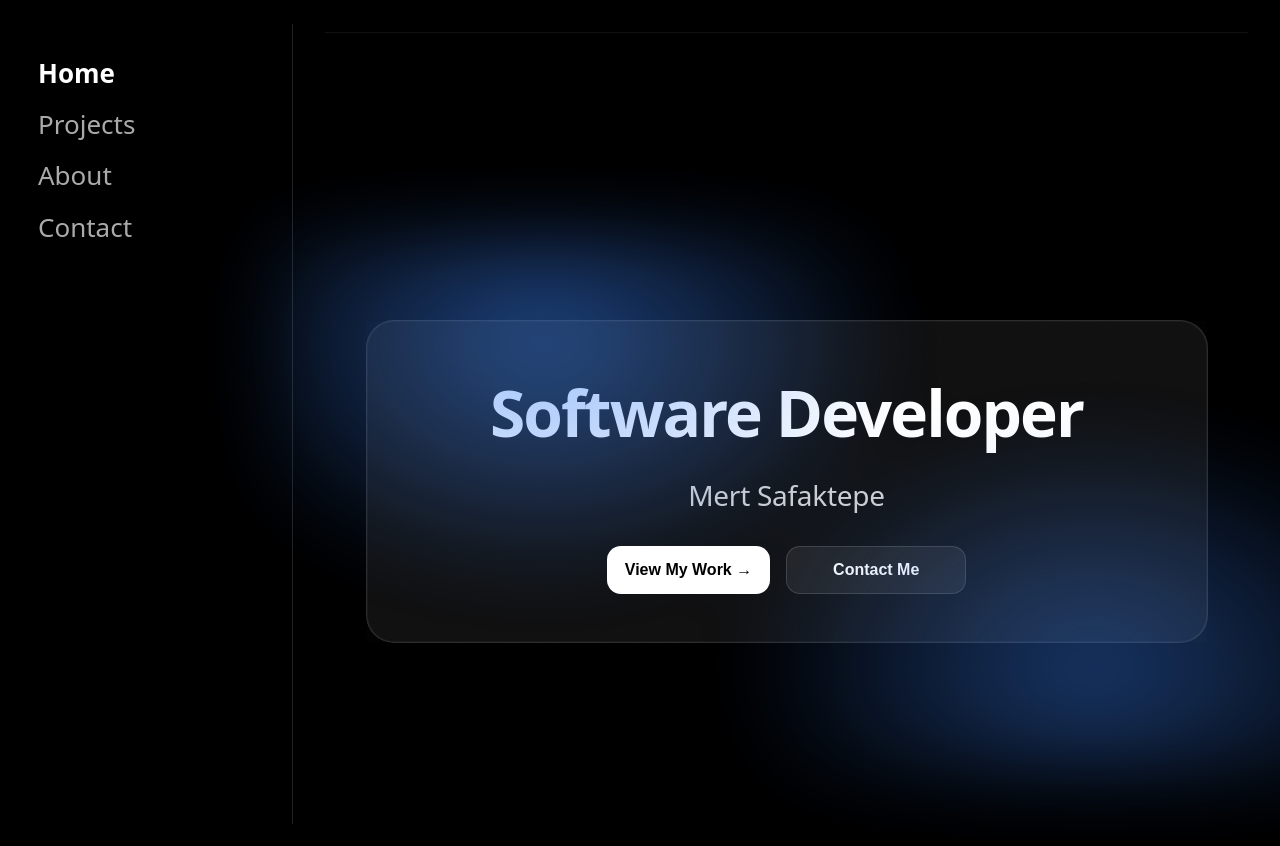
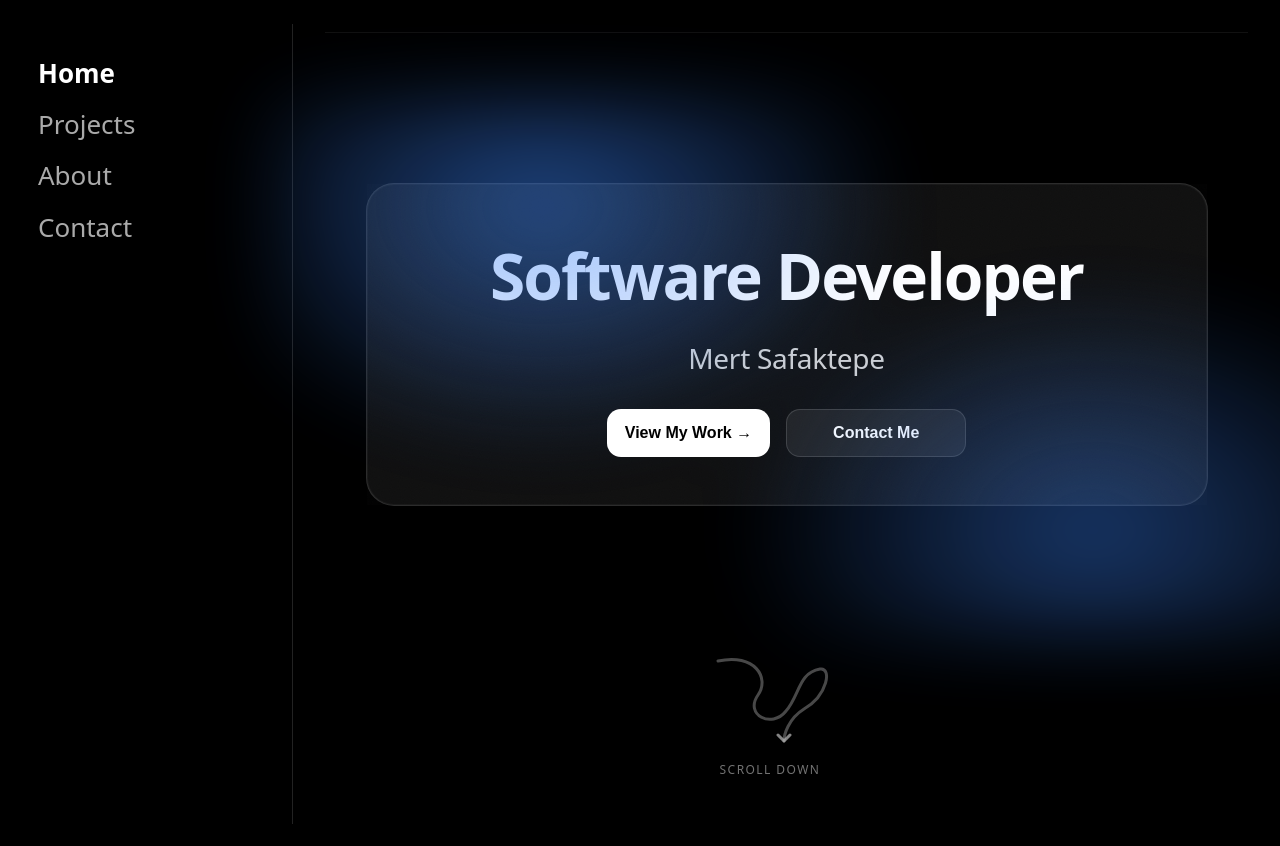
Before and after one commit to safaktepe/portfoliowebsite, a React (Vite) app: page /#home in a window 1280 px wide. Shown: the top 846 px of the page. Built offline with nearby package versions, Linux system fonts and the light colour scheme.

Commit message:
Add animated scroll hint to home section

```diff
--- a/src/sections/HomeSection.tsx
+++ b/src/sections/HomeSection.tsx
@@ -1,9 +1,11 @@
 import { useEffect, useState } from "react";
 import { smoothScrollTo } from "../lib/smoothScrollTo";
 import "../styles/home.css";
+import "../styles/scrollHint.css";
 
 export function HomeSection() {
   const [isVisible, setIsVisible] = useState(false);
+  const [contentReady, setContentReady] = useState(false);
 
   useEffect(() => {
     const prefersReducedMotion =
@@ -11,11 +13,17 @@ export function HomeSection() {
 
     if (prefersReducedMotion) {
       setIsVisible(true);
+      setContentReady(true);
       return;
     }
 
-    const t = window.setTimeout(() => setIsVisible(true), 480);
-    return () => window.clearTimeout(t);
+    const cardTimer = window.setTimeout(() => setIsVisible(true), 480);
+    const contentTimer = window.setTimeout(() => setContentReady(true), 660);
+
+    return () => {
+      window.clearTimeout(cardTimer);
+      window.clearTimeout(contentTimer);
+    };
   }, []);
 
   function scrollToSection(id: string) {
@@ -39,10 +47,15 @@ export function HomeSection() {
   return (
     <section id="home" className="homeSection">
       <div className={`heroCard ${isVisible ? "isVisible" : ""}`}>
-        <h1 className="heroTitle">Software Developer</h1>
-        <p className="heroSubtitle">Mert Safaktepe</p>
+        <h1 className={`heroTitle ${contentReady ? "contentVisible" : ""}`}>
+          Software Developer
+        </h1>
 
-        <div className="heroActions">
+        <p className={`heroSubtitle ${contentReady ? "contentVisible" : ""}`}>
+          Mert Safaktepe
+        </p>
+
+        <div className={`heroActions ${contentReady ? "contentVisible" : ""}`}>
           <button
             type="button"
             className="primaryBtn"
@@ -60,6 +73,29 @@ export function HomeSection() {
           </button>
         </div>
       </div>
+
+      <div className="scrollHint" aria-hidden="true">
+        <svg
+          width="140"
+          height="110"
+          viewBox="0 0 140 110"
+          fill="none"
+          xmlns="http://www.w3.org/2000/svg"
+        >
+          <path
+            className="scrollPath"
+            d="M18 18
+               C 55 10, 70 35, 58 52
+               C 44 72, 72 86, 86 68
+               C 100 52, 98 30, 120 26
+               C 132 24, 128 52, 104 66
+               C 88 76, 84 92, 84 98"
+          />
+          <path className="scrollArrow" d="M78 92 L84 98 L90 92" />
+        </svg>
+
+        <span className="scrollText">Scroll down</span>
+      </div>
     </section>
   );
 }
--- a/src/styles/home.css
+++ b/src/styles/home.css
@@ -30,8 +30,10 @@
 
     position: relative;
     overflow: visible;
-    margin-top: -48px;
+    margin-top: -322px;
   }
+
+
 
   .heroCard::before {
     content: "";
@@ -205,3 +207,85 @@
     opacity: 0.9;
     transform: scale(1);
   }
+
+
+  .scrollHint {
+    position: absolute;
+    bottom: 32px;
+    left: 50%;
+    transform: translateX(-50%);
+
+    display: flex;
+    flex-direction: column;
+    align-items: center;
+    gap: 8px;
+
+    opacity: 0.75;
+    pointer-events: none;
+    bottom: 16px;
+  }
+
+  .scrollPath {
+    stroke-dasharray: 320;
+    stroke-dashoffset: 320;
+    animation: drawPath 2.4s ease-in-out infinite;
+  }
+
+  .scrollArrow {
+    stroke-dasharray: 60;
+    stroke-dashoffset: 60;
+    animation: drawArrow 2.4s ease-in-out infinite;
+  }
+
+
+/* drawing effect */
+.scrollPath {
+  stroke-dasharray: 180;
+  stroke-dashoffset: 180;
+  animation: drawPath 2.2s ease-in-out infinite;
+}
+
+.scrollArrow {
+  stroke-dasharray: 40;
+  stroke-dashoffset: 40;
+  animation: drawArrow 2.2s ease-in-out infinite;
+}
+
+@keyframes drawPath {
+  0% {
+    stroke-dashoffset: 320;
+    opacity: 0;
+  }
+  30% {
+    opacity: 1;
+  }
+  60% {
+    stroke-dashoffset: 0;
+  }
+  100% {
+    opacity: 0;
+  }
+}
+
+@keyframes drawArrow {
+  0%,
+  40% {
+    stroke-dashoffset: 60;
+    opacity: 0;
+  }
+  60% {
+    opacity: 1;
+  }
+  100% {
+    stroke-dashoffset: 0;
+    opacity: 0;
+  }
+}
+
+
+  .scrollText {
+    font-size: 12px;
+    letter-spacing: 0.12em;
+    text-transform: uppercase;
+    color: rgba(255, 255, 255, 0.6);
+  }
--- /dev/null
+++ b/src/styles/scrollHint.css
@@ -0,0 +1,84 @@
+:root {
+    --sidebar-width: 260px;
+  }
+
+  .scrollHint {
+    position: fixed;
+    left: calc(var(--sidebar-width) + (100vw - var(--sidebar-width)) / 2);
+    bottom: 22px;
+    transform: translateX(-50%);
+
+    display: flex;
+    flex-direction: column;
+    align-items: center;
+    gap: 8px;
+
+    opacity: 0.75;
+    pointer-events: none;
+    z-index: 50;
+  }
+
+  @media (max-width: 900px) {
+    .scrollHint {
+      left: 50%;
+    }
+  }
+
+  .scrollPath,
+  .scrollArrow {
+    stroke: rgba(255, 255, 255, 0.7);
+    stroke-width: 3;
+    fill: none;
+    stroke-linecap: round;
+    stroke-linejoin: round;
+  }
+
+  .scrollPath {
+    stroke-dasharray: 320;
+    stroke-dashoffset: 320;
+    animation: drawPath 2.4s ease-in-out infinite;
+  }
+
+  .scrollArrow {
+    stroke-dasharray: 60;
+    stroke-dashoffset: 60;
+    animation: drawArrow 2.4s ease-in-out infinite;
+  }
+
+  .scrollText {
+    font-size: 12px;
+    letter-spacing: 0.12em;
+    text-transform: uppercase;
+    color: rgba(255, 255, 255, 0.6);
+  }
+
+  @keyframes drawPath {
+    0% {
+      stroke-dashoffset: 320;
+      opacity: 0;
+    }
+    30% {
+      opacity: 1;
+    }
+    60% {
+      stroke-dashoffset: 0;
+    }
+    100% {
+      opacity: 0;
+    }
+  }
+
+  @keyframes drawArrow {
+    0%,
+    40% {
+      stroke-dashoffset: 60;
+      opacity: 0;
+    }
+    60% {
+      opacity: 1;
+    }
+    100% {
+      stroke-dashoffset: 0;
+      opacity: 0;
+    }
+  }
```
